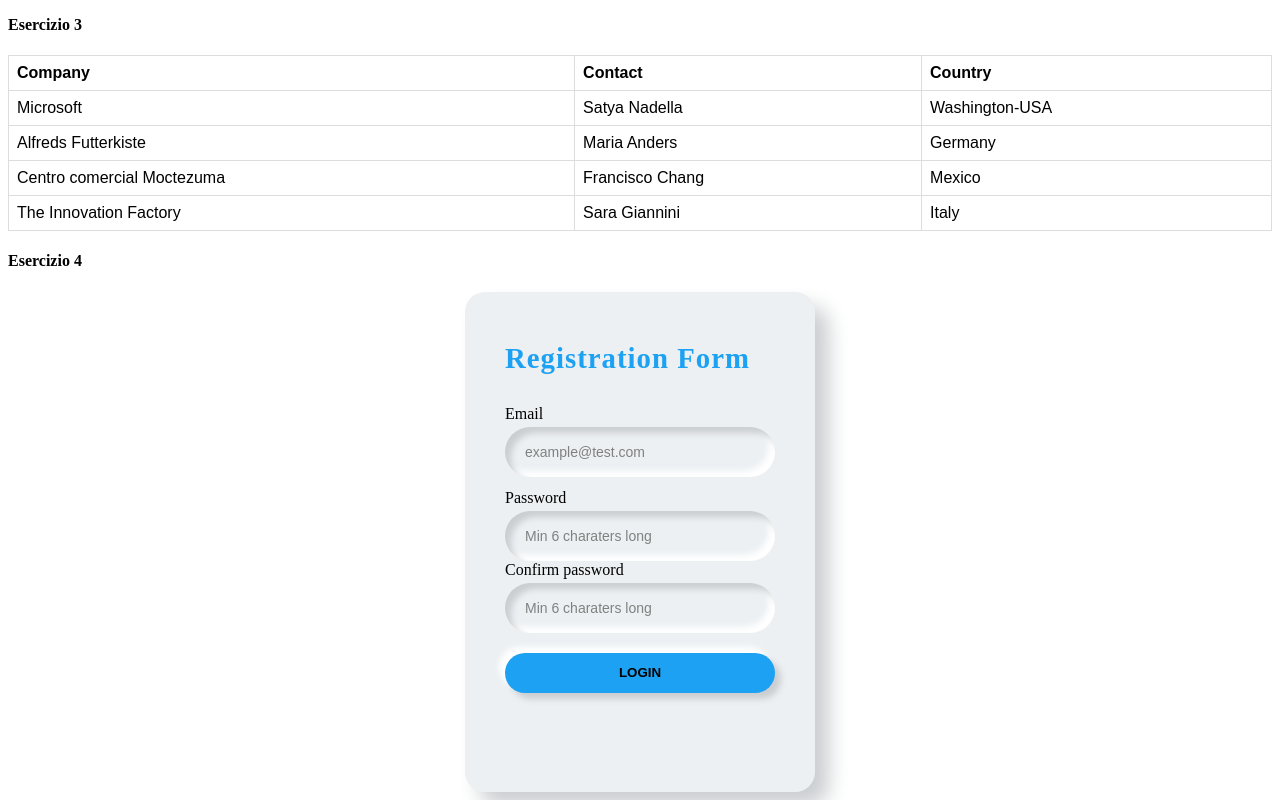
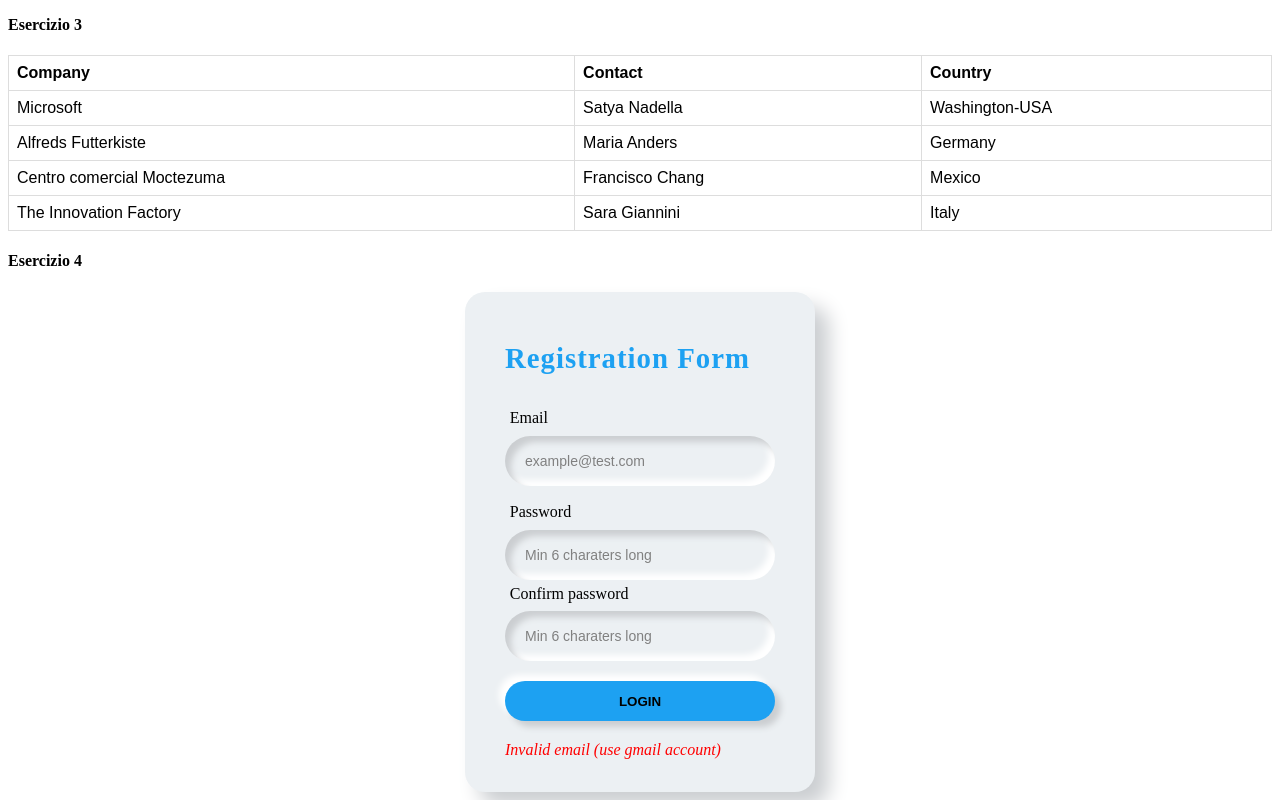
Before and after one commit to Narden91/javascript-exercise-tif, a plain HTML site: page index.html in a window 1280 px wide. Both pictures are taken after a click on the button "LOGIN". Shown: the part 526-1326 px from the top of the page. Drawn offline with Linux system fonts and the light colour scheme.

Commit message:
Done Exercise 4

```diff
--- a/index.html
+++ b/index.html
@@ -75,15 +75,18 @@
         <section class="registration-form-section">
             <div class="container">
                 <div class="container-title">Registration Form</div>
-                <div class="inputs">
+                <div class="inputs" id="inputs-div">
                     <label>Email</label>
                     <input type="email" id="email" placeholder="example@test.com" />
                     <label>Password</label>
                     <input type="password" id="password" placeholder="Min 6 charaters long" />
                     <label>Confirm password</label>
                     <input type="password" id="password-confirmation" placeholder="Min 6 charaters long" />
-                    <button type="submit">LOGIN</button>
+                    <button type="submit" onclick="loginSubmit(event)">LOGIN</button>
                 </div>
+                <!-- <div class="error-message">
+                    Hello
+                </div> -->
             </div>
         </section>
     </div>
--- a/js/script.js
+++ b/js/script.js
@@ -127,3 +127,96 @@ doTheInsert(tableTwo, newRowIndex, employeeInfoObject);
     di conferma della password.
     Nel caso non coincidano far vedere un messaggio di errore.
 */
+
+let messageObj = {
+    unmatchedPass: "Passwords doesn't match",
+    matchedPass: "Passwords match",
+    emptyPassFields: "No password typed",
+    wrongEmail: "Invalid email (use gmail account)"
+}
+
+// Funzione per verifica email
+const validRegistrationEmail = (email) => {
+    // regex for valid gmail
+    const GMAIL_REGEX = /([a-zA-Z0-9]+)([\.{1}])?([a-zA-Z0-9]+)\@gmail([\.])com/g
+
+    // regex for generic email
+    const EMAIL_REGEX = /(\<|^)[\w\d._%+-]+@(?:[\w\d-]+\.)+(\w{2,})(\>|$)/i;
+
+    return GMAIL_REGEX.test(String(email).toLowerCase());
+};
+
+
+// Effettua il check sulle password
+const passwordCheck = (pass, passToCheck) => {
+    // Regex min 6 max 10 caratteri (almeno 1 uppercase, 1 lowercase 1 numero e 1 car. speciale)
+    const PASS_REGEX = /(?=.*[a-z])(?=.*[A-Z])(?=.*\d)(?=.*[@$!%*?&])[A-Za-z\d@$!%*?&]{6,10}$/
+
+    // Esempio di password per test : 123456@Ad
+    if (PASS_REGEX.test(String(pass)) && PASS_REGEX.test(String(passToCheck))) {
+        return (pass === passToCheck) ? true : false;
+    }
+}
+
+function insertAfter(referenceNode, newNode) {
+    referenceNode.parentNode.insertBefore(newNode, referenceNode.nextSibling);
+}
+
+function createDivItemDetail(renderTextMessage, isError) {
+    if (document.getElementById('message-box')) {
+        document.getElementById('message-box').remove();
+    }
+
+    let divMessageBox = document.createElement('div');
+    divMessageBox.id = "message-box";
+
+    if (isError) {
+        divMessageBox.style = "text-align: left ; margin-top: 20px; color: red; font-style: italic"
+    } else {
+        divMessageBox.style = "text-align: left ; margin-top: 20px; color: green; font-style: italic"
+    }
+
+    divMessageBox.innerHTML = renderTextMessage;
+
+    return divMessageBox;
+}
+
+
+
+function loginSubmit(event) {
+    event.preventDefault();
+
+    let isError = false;
+
+    // Prelevo i 3 campi dal DOM
+    let emailInput = document.getElementById('email').value;
+    let passwordInput = document.getElementById('password').value;
+    let passwordInputConfirm = document.getElementById('password-confirmation').value;
+
+    let formContainer = document.getElementById('inputs-div');
+
+    // Effettuo un check sulla email usata per la registrazione
+    if (validRegistrationEmail(emailInput)) {
+        if (passwordInput !== '' && passwordInputConfirm !== '') {
+            if (passwordCheck(passwordInput, passwordInputConfirm)) {
+
+                let name = createDivItemDetail(messageObj.matchedPass, isError);
+                formContainer.appendChild(name);
+
+            } else {
+                isError = true;
+                let name = createDivItemDetail(messageObj.unmatchedPass, isError);
+                formContainer.appendChild(name);
+            }
+        } else {
+            isError = true;
+            let name = createDivItemDetail(messageObj.emptyPassFields, isError);
+            formContainer.appendChild(name);
+        }
+
+    } else {
+        isError = true;
+        let name = createDivItemDetail(messageObj.wrongEmail, isError);
+        formContainer.appendChild(name);
+    }
+}
--- a/styles/main.css
+++ b/styles/main.css
@@ -9,7 +9,8 @@ table {
     width: 100%;
 }
 
-td, th {
+td,
+th {
     border: 1px solid #dddddd;
     text-align: left;
     padding: 8px;
@@ -20,7 +21,6 @@ td, th {
     width: 100%;
     justify-content: center;
 }
-
 
 .container {
     position: relative;
@@ -46,10 +46,12 @@ td, th {
     margin-top: 30px;
 }
 
-  label, input, button {
+label,
+input,
+button {
     display: block;
     width: 100%;
-    padding: 0;
+    padding: 0.3rem;
     border: none;
     outline: none;
     box-sizing: border-box;
```
Lines whose indentation alone changed are shown as unchanged.
